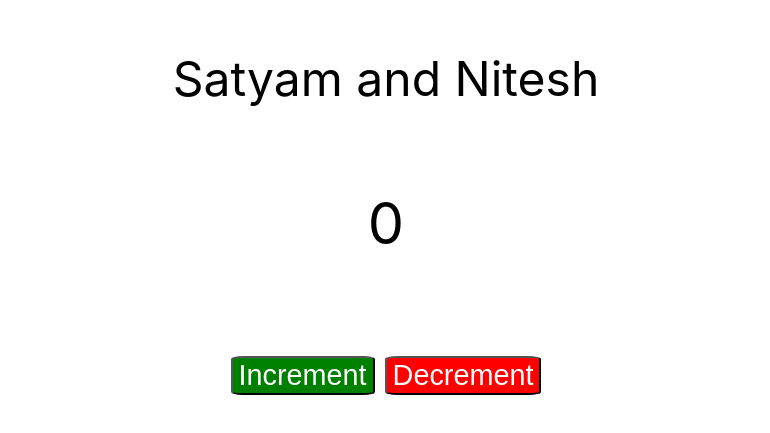
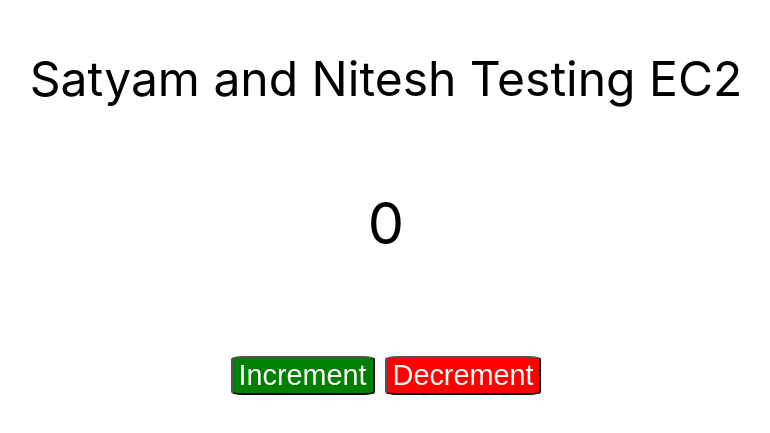
Before and after one commit to Satyam6458/counter-1, a React (Create React App) app: page / in a window 1280 px wide. Shown: the part 137-570 px from the top of the page, without its empty margins (254-1024 px from the left). Built offline with nearby package versions, Linux system fonts and the light colour scheme.

Commit message:
Update App.js

```diff
--- a/src/App.js
+++ b/src/App.js
@@ -35,7 +35,7 @@ const App = () => {
 				top: "-15%",
 			}}
 		>
-			Satyam and Nitesh
+			Satyam and Nitesh Testing EC2
 			<div
 				style={{
 					fontSize: "120%",
```
